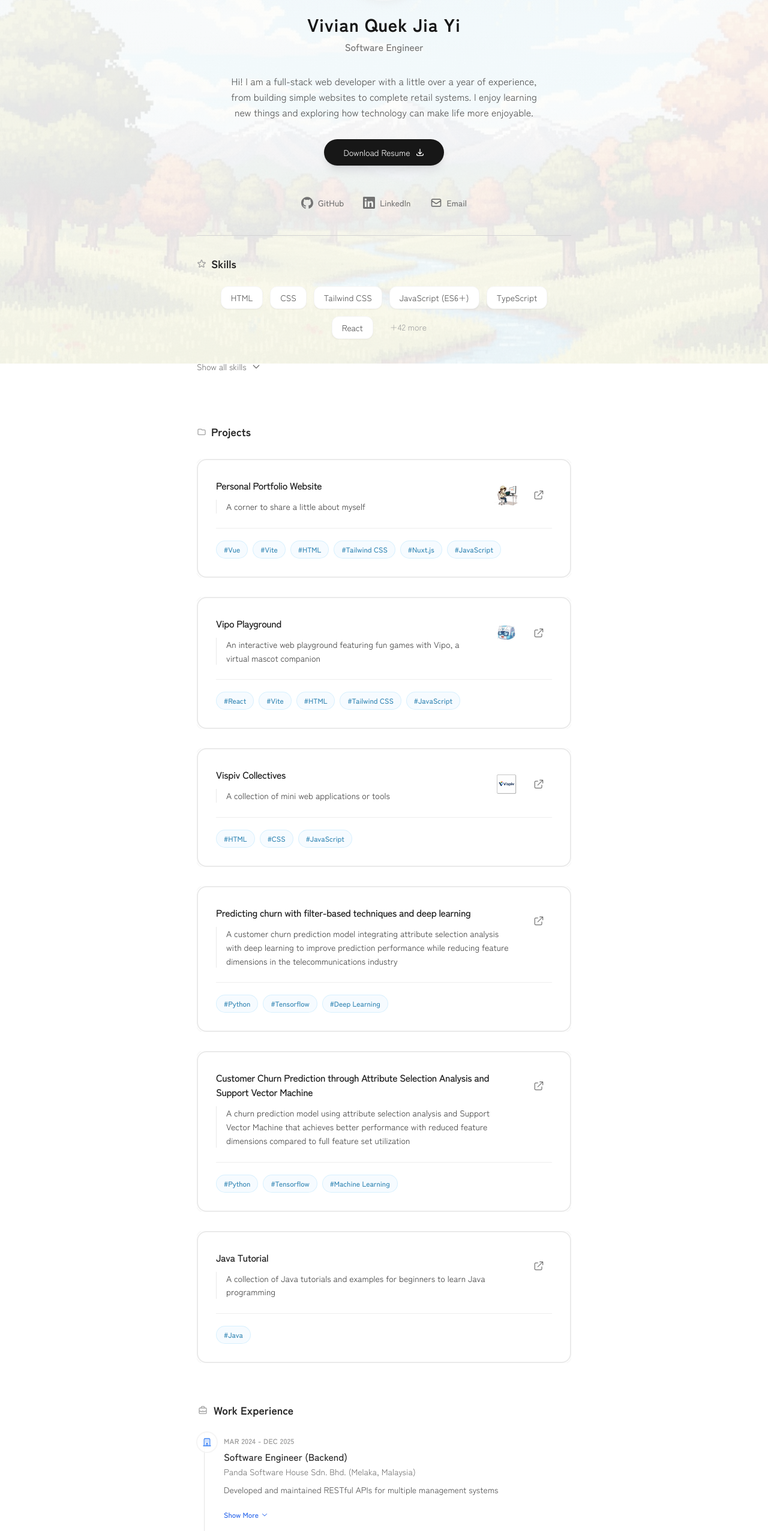
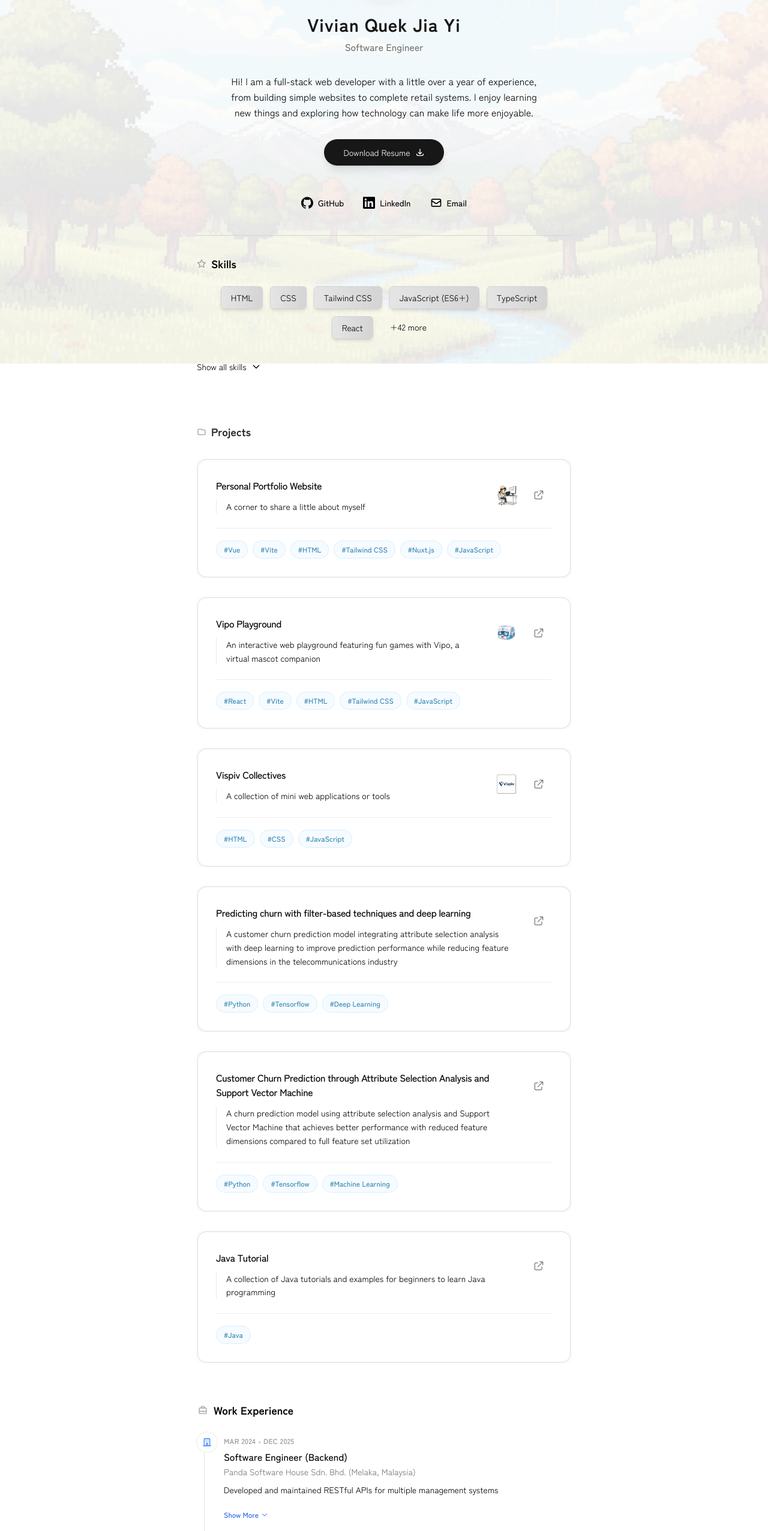
Before and after one commit to qjy02/vivianquekjiayi, a Nuxt app: page / in a window 1280 px wide. Shown: the part 194-2746 px from the top of the page at 60% size. Built offline with nearby package versions, Linux system fonts and the light colour scheme.

Commit message:
Update: New Inclusion

```diff
--- a/app/pages/index.vue
+++ b/app/pages/index.vue
@@ -66,6 +66,12 @@ onMounted(() => {
 })
 
 const playlist = [
+  {
+    title: '小小空间',
+    artist: '夕野ことび',
+    src: `${baseURL}music/smallworld.mp3`,
+    color: 'from-blue-500 to-cyan-600'
+  },
   {
     title: '小小空间',
     artist: '夕野ことび',
@@ -739,7 +745,7 @@ onUnmounted(() => {
           Software Engineer
         </p>
 
-        <div class="mt-8 max-w-lg space-y-4 text-neutral-600 leading-relaxed text-center">
+        <div class="mt-8 max-w-lg space-y-4 text-black leading-relaxed text-center">
           <p>
             Hi! I am a full-stack web developer with a little over a year of experience, from building simple websites to complete retail systems. I enjoy learning new things and exploring how technology can make life more enjoyable.
           </p>
@@ -757,7 +763,7 @@ onUnmounted(() => {
         </button>
 
         <!-- Link Section -->
-        <div class="mt-10 flex justify-center gap-8 text-sm font-medium text-neutral-500">
+        <div class="mt-10 flex justify-center gap-8 text-sm font-medium text-black">
           <a
             v-for="link in socialLinks"
             :key="link.name"
@@ -765,7 +771,7 @@ onUnmounted(() => {
             :target="link.type === 'email' ? '_self' : '_blank'"
             :rel="link.type === 'email' ? '' : 'noopener noreferrer'"
             @click="link.type === 'email' ? openContactForm($event) : null"
-            class="group flex items-center gap-2 hover:text-neutral-900 transition-colors cursor-pointer"
+            class="group flex items-center gap-2 hover:text-black transition-colors cursor-pointer"
           >
             <span v-html="link.icon" class="icon-container"></span>
             <span class="underline-offset-4 group-hover:underline">{{ link.name }}</span>
@@ -777,7 +783,7 @@ onUnmounted(() => {
 
       <!-- Skills Section -->
       <section>
-        <h2 class="text-lg font-semibold text-neutral-800 mb-6 flex items-center gap-2">
+        <h2 class="text-lg font-semibold text-black mb-6 flex items-center gap-2">
           <svg xmlns="http://www.w3.org/2000/svg"
               class="w-4 h-4 text-neutral-400 mt-0.5"
               fill="none" viewBox="0 0 24 24" stroke="currentColor">
@@ -789,12 +795,12 @@ onUnmounted(() => {
         <!-- Skills by Category (Expanded View) -->
         <div v-if="skillsExpanded" class="space-y-6">
           <div v-for="category in skills" :key="category.category" class="space-y-3">
-            <h3 class="text-sm font-medium text-neutral-500">{{ category.category }}</h3>
+            <h3 class="text-sm font-medium text-black">{{ category.category }}</h3>
             <div class="flex flex-wrap gap-2">
               <span
                 v-for="skill in category.items"
                 :key="skill"
-                class="px-4 py-2 cursor-pointer bg-white border border-neutral-100 rounded-xl text-sm text-neutral-600 shadow-sm hover:border-neutral-300 transition-colors"
+                class="px-4 py-2 cursor-pointer bg-gradient-to-r from-neutral-200 to-neutral-300 text-black rounded-md text-sm shadow-md border border-neutral-300 hover:border-neutral-400 transition-all duration-200"
               >
                 {{ skill }}
               </span>
@@ -807,11 +813,11 @@ onUnmounted(() => {
           <span
             v-for="skill in visibleSkills"
             :key="skill"
-            class="px-4 py-2 cursor-pointer bg-white border border-neutral-100 rounded-xl text-sm text-neutral-600 shadow-sm hover:border-neutral-300 transition-colors"
+            class="px-4 py-2 cursor-pointer bg-gradient-to-r from-neutral-200 to-neutral-300 text-black rounded-md text-sm shadow-md border border-neutral-300 hover:border-neutral-400 transition-all duration-200"
           >
             {{ skill }}
           </span>
-          <span v-if="!skillsExpanded" class="text-sm text-neutral-400 px-4 py-2">
+          <span v-if="!skillsExpanded" class="text-sm text-black px-4 py-2">
             +{{ skills.flatMap(c => c.items).length - initialVisibleSkills }} more
           </span>
         </div>
@@ -819,7 +825,7 @@ onUnmounted(() => {
         <!-- Expand/Collapse Button -->
         <button
           @click="skillsExpanded = !skillsExpanded"
-          class="mt-6 flex items-center gap-2 text-sm text-neutral-500 hover:text-neutral-700 transition-colors group"
+          class="mt-6 flex items-center gap-2 text-sm text-black hover:text-neutral-800 transition-colors group"
         >
           <span>{{ skillsExpanded ? 'Show less' : 'Show all skills' }}</span>
           <svg
@@ -910,13 +916,13 @@ onUnmounted(() => {
               <div class="flex justify-between items-start gap-4 mb-4">
                 <div class="min-w-0 flex-1">
                   <!-- Title -->
-                  <h3 class="font-medium text-neutral-900 group-hover:text-neutral-800
+                  <h3 class="font-medium text-black group-hover:text-neutral-800
                             transition-colors duration-300 text-base tracking-tight mb-3">
                     {{ project.title }}
                   </h3>
 
                   <!-- Description with visible text -->
-                  <p class="text-sm text-neutral-700 leading-relaxed mt-3
+                  <p class="text-sm  text-black leading-relaxed mt-3
                           border-l border-neutral-300/50 group-hover:border-neutral-400/60
                           transition-colors duration-300 pl-4">
                     {{ project.desc }}
@@ -975,7 +981,7 @@ onUnmounted(() => {
 
       <!-- Work Experience Section -->
       <section class="mt-16">
-        <h2 class="text-lg font-semibold text-neutral-800 mb-6 flex items-center gap-2">
+        <h2 class="text-lg font-semibold text-black mb-6 flex items-center gap-2">
           <span class="text-neutral-400 flex items-center justify-center h-5 w-5 mt-0.5">
             <svg xmlns="http://www.w3.org/2000/svg" class="w-4 h-4" fill="none" viewBox="0 0 24 24" stroke="currentColor">
               <path stroke-linecap="round" stroke-linejoin="round" stroke-width="2" d="M21 13.255A23.931 23.931 0 0112 15c-3.183 0-6.22-.62-9-1.745M16 6V4a2 2 0 00-2-2h-4a2 2 0 00-2 2v2m4 6h.01M5 20h14a2 2 0 002-2V8a2 2 0 00-2-2H5a2 2 0 00-2 2v10a2 2 0 002 2z" />
@@ -992,17 +998,17 @@ onUnmounted(() => {
               </svg>
             </span>
             <span class="text-xs font-semibold tracking-wide text-neutral-400 uppercase">{{ exp.year }}</span>
-            <h3 class="mt-1 text-base font-medium text-neutral-800">{{ exp.role }}</h3>
+            <h3 class="mt-1 text-base font-medium text-black">{{ exp.role }}</h3>
             <span class="text-sm text-neutral-500">{{ exp.company }}</span>
 
             <div class="mt-2">
-              <div class="text-sm text-neutral-600">
+              <div class="text-sm text-black">
                 <p v-if="!experiencesStates[index]" class="leading-relaxed mb-2">
                   {{ exp.desc }}
                 </p>
 
                 <ul v-if="experiencesStates[index]" class="space-y-1.5 list-disc pl-4">
-                  <li v-for="(point, pointIndex) in exp.points" :key="pointIndex" class="leading-relaxed">
+                  <li v-for="(point, pointIndex) in exp.points" :key="pointIndex" class="leading-relaxed text-black">
                     {{ point }}
                   </li>
                 </ul>
@@ -1031,7 +1037,7 @@ onUnmounted(() => {
 
       <!-- Education Section -->
       <section class="mt-16">
-        <h2 class="text-lg font-semibold text-neutral-800 mb-6 flex items-center gap-2">
+        <h2 class="text-lg font-semibold text-black mb-6 flex items-center gap-2">
           <span class="text-neutral-400 flex items-center justify-center mt-0.5">
             <svg xmlns="http://www.w3.org/2000/svg" class="w-4 h-4" fill="none" viewBox="0 0 24 24" stroke="currentColor">
               <path stroke-linecap="round" stroke-linejoin="round" stroke-width="2" d="M12 14l9-5-9-5-9 5 9 5z" />
@@ -1045,15 +1051,15 @@ onUnmounted(() => {
           <div v-for="(edu, index) in education" :key="index" class="ml-8 relative">
             <span class="absolute -left-[44px] top-0 flex h-8 w-8 items-center justify-center rounded-full bg-gradient-to-b from-white/90 via-white/87 to-white/85 shadow-sm ring-2 ring-neutral-100">
               <svg xmlns="http://www.w3.org/2000/svg" class="h-4 w-4 text-blue-500" fill="none" viewBox="0 0 24 24" stroke="currentColor">
-                <path stroke-linecap="round" stroke-linejoin="round" stroke-width="2" d="M12 6.253v13m0-13C10.832 5.477 9.246 5 7.5 5S4.168 5.477 3 6.253v13C4.168 18.477 5.754 18 7.5 18s3.332.477 4.5 1.253m0-13C13.168 5.477 14.754 5 16.5 5c1.746 0 3.332.477 4.5 1.253v13C19.832 18.477 18.247 18 16.5 18c-1.746 0-3.332.477-4.5 1.253m0-13C13.168 5.477 14.754 5 16.5 5c1.746 0 3.332.477 4.5 1.253v13C19.832 18.477 18.247 18 16.5 18c-1.746 0-3.332.477-4.5 1.253" />
+                <path stroke-linecap="round" stroke-linejoin="round" stroke-width="2" d="M12 6.253v13m0-13C10.832 5.477 9.246 5 7.5 5S4.168 5.477 3 6.253v13C4.168 18.477 5.754 18 7.5 18s3.332.477 4.5 1.253m0-13C13.168 5.477 14.754 5 16.5 5c1.746 0 3.332.477 4.5 1.253v13C19.832 18.477 18.247 18 16.5 18c-1.746 0-3.332.477-4.5 1.253" />
               </svg>
             </span>
 
             <span class="text-xs font-semibold tracking-wide text-neutral-400 uppercase">{{ edu.year }}</span>
-            <h3 class="mt-1 text-base font-medium text-neutral-800">{{ edu.role }}</h3>
+            <h3 class="mt-1 text-base font-medium text-black">{{ edu.role }}</h3>
             <span class="text-sm text-neutral-500">{{ edu.company }}</span>
 
-            <p v-if="edu.desc" class="mt-2 text-sm text-neutral-600 leading-relaxed max-w-md">
+            <p v-if="edu.desc" class="mt-2 text-sm text-black leading-relaxed max-w-md">
               {{ edu.desc }}
             </p>
           </div>
```
Also changed, not shown: 1 other file (tests, documents, lock files or other folders).
